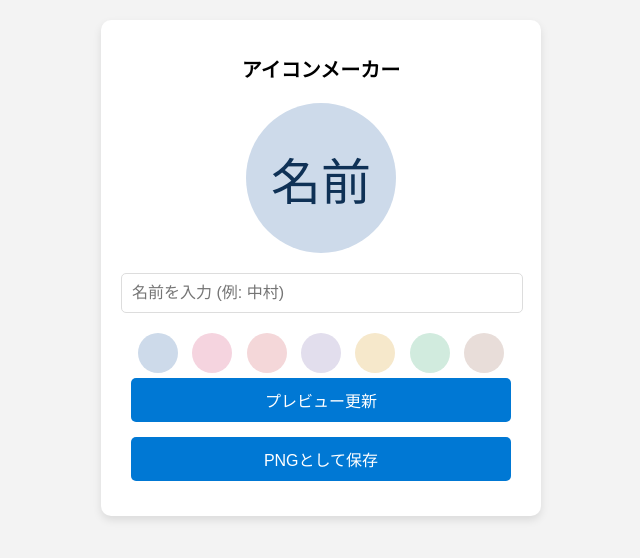
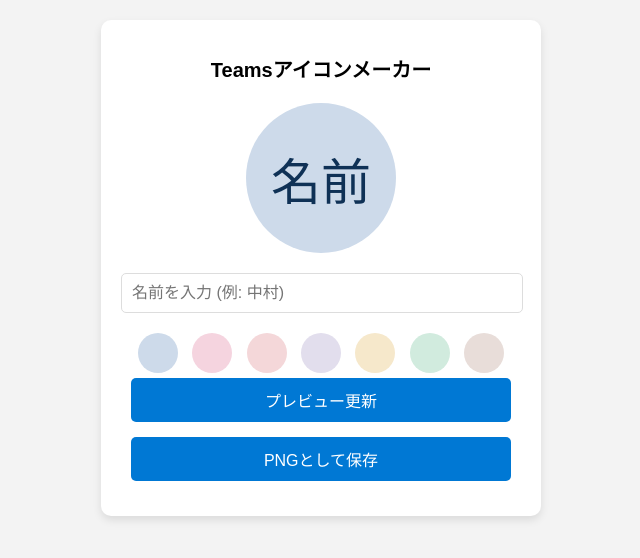
Before and after one commit to ken2air/makeicon, a plain HTML site: page teamsicon.html in a window 1280 px wide. Shown: the part 132-690 px from the top of the page, without its empty margins (319-959 px from the left). Drawn offline with Linux system fonts and the light colour scheme; a web font is replaced by a local one.

Commit message:
Update teamsicon.html

```diff
--- a/teamsicon.html
+++ b/teamsicon.html
@@ -3,7 +3,7 @@
 <head>
   <meta charset="UTF-8">
   <meta name="viewport" content="width=device-width, initial-scale=1.0">
-  <title>アイコンメーカー</title>
+  <title>Teamsアイコンメーカー</title>
   <style>
     @font-face {
       font-family: "Unbounded";
@@ -91,7 +91,7 @@
 </head>
 <body>
   <div class="container">
-    <h1>アイコンメーカー</h1>
+    <h1>Teamsアイコンメーカー</h1>
 
     <div class="preview" id="iconPreview">名前</div>
 
```
